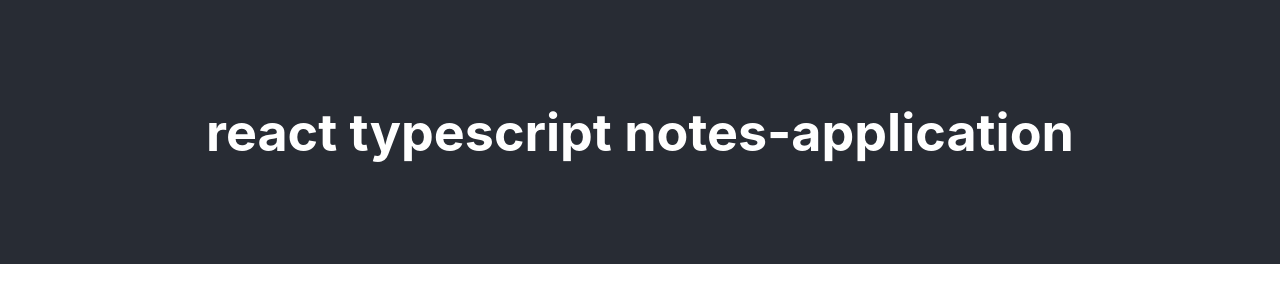
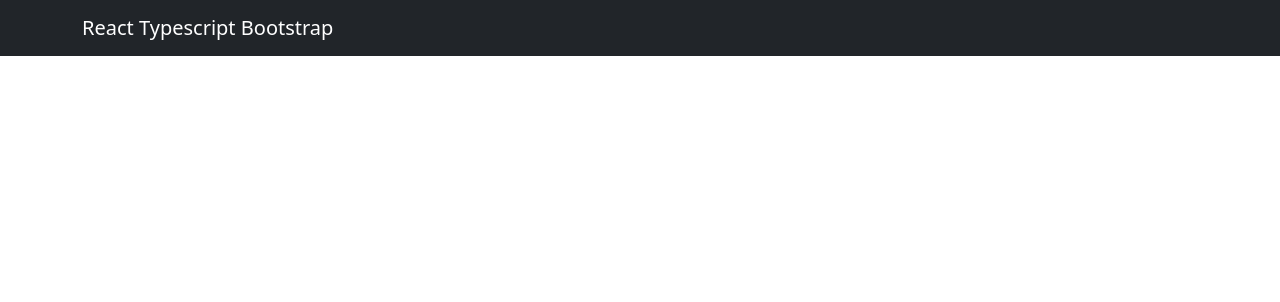
Before and after one commit to AlexanderPolzhofer/typescript_react_notes_app, a React (Create React App) app: page / in a window 1280 px wide. Shown: the top 302 px of the page. Built offline with nearby package versions, Linux system fonts and the light colour scheme.

Commit message:
changing styles in header component, adding bootstrap

```diff
--- a/src/App.css
+++ b/src/App.css
@@ -1,14 +1,3 @@
 .App {
   text-align: center;
 }
-
-.App-header {
-  background-color: #282c34;
-  min-height: 33vh;
-  display: flex;
-  flex-direction: column;
-  align-items: center;
-  justify-content: center;
-  font-size: calc(10px + 2vmin);
-  color: white;
-}
--- a/src/App.tsx
+++ b/src/App.tsx
@@ -1,6 +1,7 @@
 import React, { useState } from 'react';
 
 import './App.css';
+import Header from './components/header/Header';
 
 import { Note } from './models/note.model';
 
@@ -15,12 +16,9 @@ function App() {
   }]);
 
   return (
-    <div className="App">
-      <header className="App-header">
-        <h1>react typescript notes-application</h1>
-      </header>
-
-    </div>
+    <>
+      <Header />
+    </>
   );
 }
 
--- a/src/components/header/Header.tsx
+++ b/src/components/header/Header.tsx
@@ -1,4 +1,7 @@
 import * as React from 'react';
+import { Container, Navbar } from 'react-bootstrap';
+
+import 'bootstrap/dist/css/bootstrap.min.css';
 
 export interface IHeaderProps {
 }
@@ -7,7 +10,13 @@ const Header: React.FunctionComponent<IHeaderProps> = (props) => {
 
     return (
         <div>
-
+            <Navbar fixed='top' bg='dark' variant='dark'>
+                <Container>
+                    <Navbar.Brand>
+                        React Typescript Bootstrap
+                    </Navbar.Brand>
+                </Container>
+            </Navbar>
         </div>
     );
 
```
